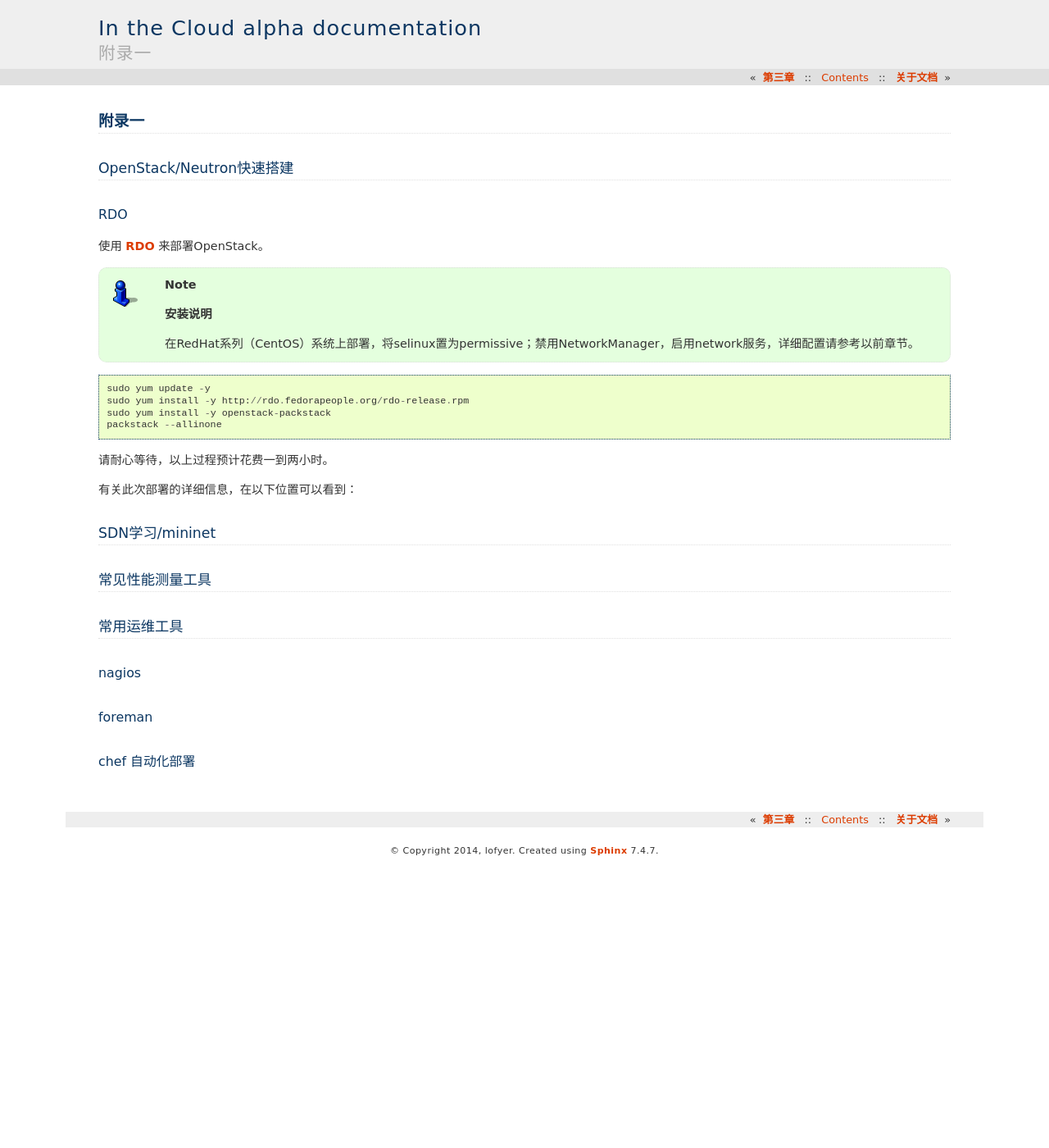
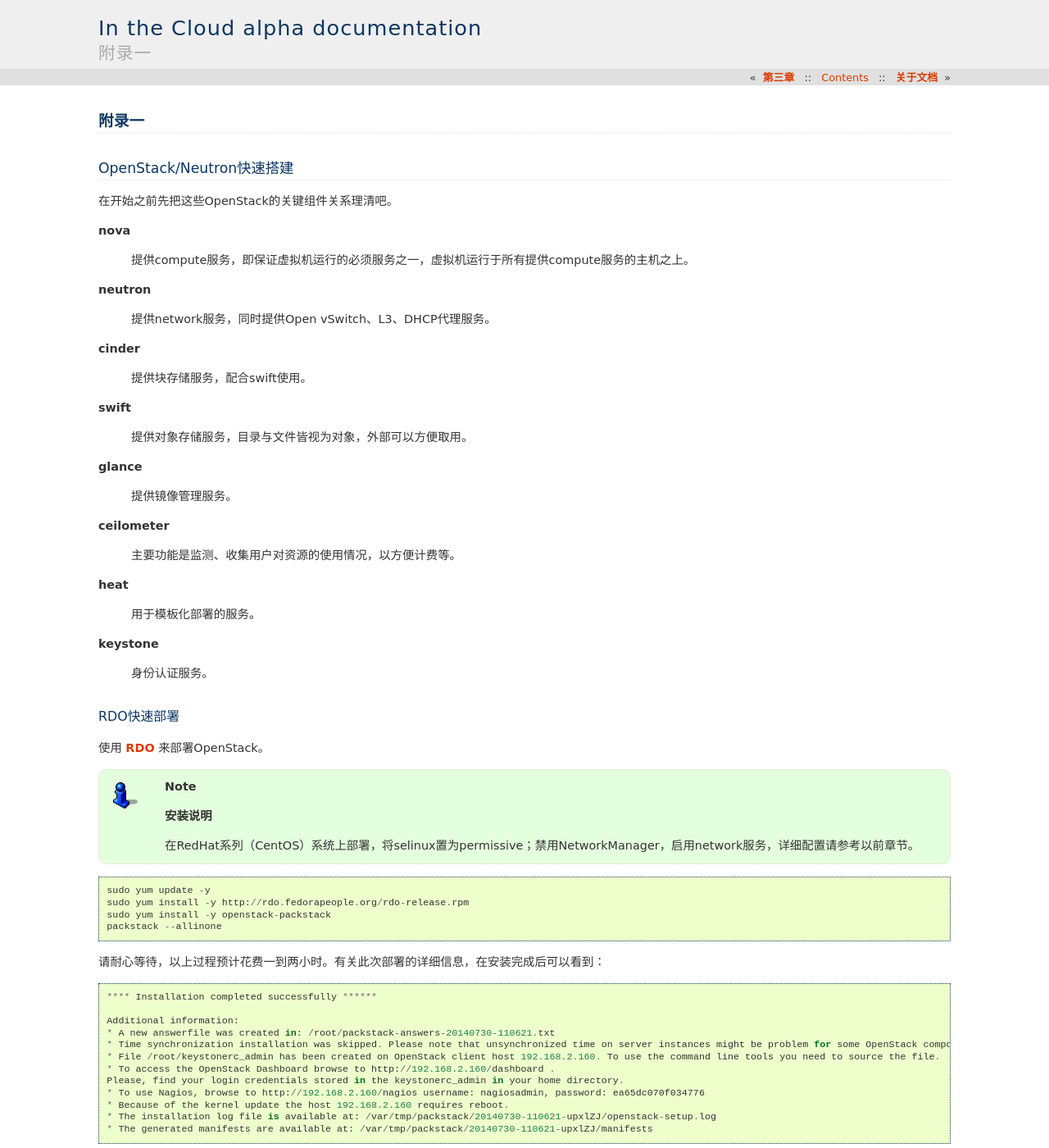
Before and after one commit to lofyer/InTheCloud, a Sphinx documentation site: the page built from source/posts/appendix01.rst, in a window 1280 px wide and 1400 px high. Shown: the whole window at 82% size. Built offline with Sphinx 7.4.7, drawn with Linux system fonts in a browser that asks for light colours; formulas are drawn with MathJax 3.

Commit message:
OpenStack解释

```diff
--- a/source/posts/appendix01.rst
+++ b/source/posts/appendix01.rst
@@ -6,8 +6,42 @@
 OpenStack/Neutron快速搭建
 --------------------------
 
-RDO
-----
+在开始之前先把这些OpenStack的关键组件关系理清吧。
+
+**nova**
+
+    提供compute服务，即保证虚拟机运行的必须服务之一，虚拟机运行于所有提供compute服务的主机之上。
+
+**neutron**
+
+    提供network服务，同时提供Open vSwitch、L3、DHCP代理服务。
+
+**cinder**
+
+    提供块存储服务，配合swift使用。
+
+**swift**
+
+    提供对象存储服务，目录与文件皆视为对象，外部可以方便取用。
+
+**glance**
+
+    提供镜像管理服务。
+
+**ceilometer**
+
+    主要功能是监测、收集用户对资源的使用情况，以方便计费等。
+
+**heat**
+
+    用于模板化部署的服务。
+
+**keystone**
+
+    身份认证服务。
+
+RDO快速部署
+------------
 
 使用 `RDO <http://openstack.redhat.com/Main_Page>`_ 来部署OpenStack。
 
@@ -22,9 +56,22 @@
     sudo yum install -y openstack-packstack
     packstack --allinone
 
-请耐心等待，以上过程预计花费一到两小时。
+请耐心等待，以上过程预计花费一到两小时。有关此次部署的详细信息，在安装完成后可以看到：
 
-有关此次部署的详细信息，在以下位置可以看到：
+.. code::
+
+     **** Installation completed successfully ******
+
+     Additional information:
+     * A new answerfile was created in: /root/packstack-answers-20140730-110621.txt
+     * Time synchronization installation was skipped. Please note that unsynchronized time on server instances might be problem for some OpenStack components.
+     * File /root/keystonerc_admin has been created on OpenStack client host 192.168.2.160. To use the command line tools you need to source the file.
+     * To access the OpenStack Dashboard browse to http://192.168.2.160/dashboard .
+     Please, find your login credentials stored in the keystonerc_admin in your home directory.
+     * To use Nagios, browse to http://192.168.2.160/nagios username: nagiosadmin, password: ea65dc070f034776
+     * Because of the kernel update the host 192.168.2.160 requires reboot.
+     * The installation log file is available at: /var/tmp/packstack/20140730-110621-upxlZJ/openstack-setup.log
+     * The generated manifests are available at: /var/tmp/packstack/20140730-110621-upxlZJ/manifests
 
 ----------------
 SDN学习/mininet
--- a/source/posts/ch01.rst
+++ b/source/posts/ch01.rst
@@ -13,7 +13,7 @@
 
 *“Big Data is like teenage sex: everyone talks about it, nobody really knows how to do it, everyone thinks everyone else is doing it, so everyone claims they are doing it.”*
 
-有时，你我或许都会有迷惘，我这么做（说），对么？
+我始终认为认知极大成都来自于实践，即先有实践，才来理论，同时理论可以被提高被改变，然后再用于实践。
 
 那就这样，**但行好事，莫问前程**。
 
```
